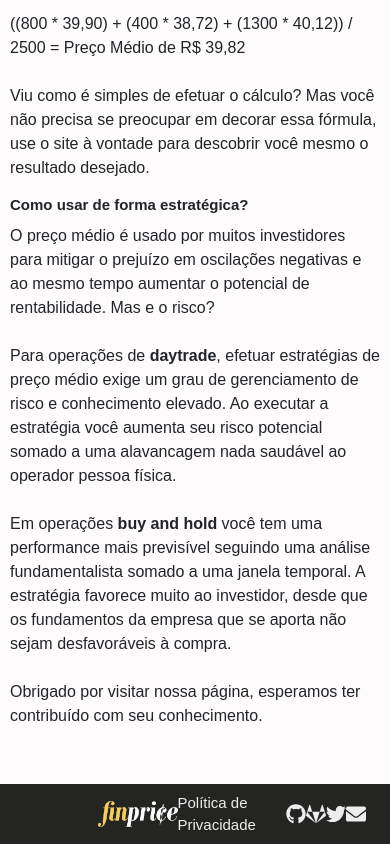
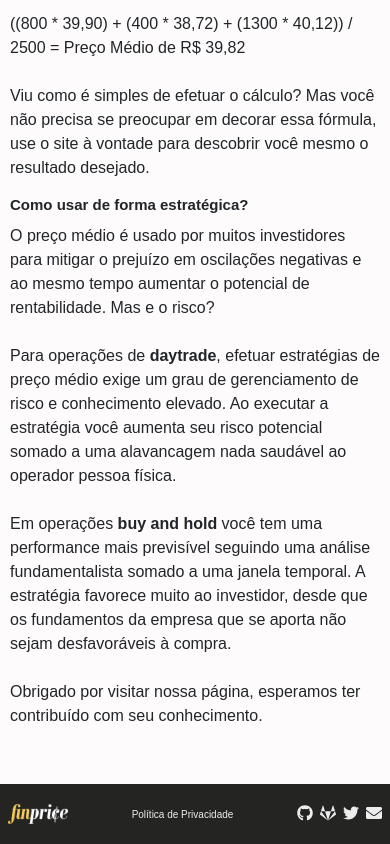
Before and after one commit to hewmoreira/finprice, a Vue app: page / in a window 390 px wide. Shown: the part 1711-2555 px from the top of the page. Built offline with nearby package versions, Linux system fonts and the light colour scheme.

Commit message:
responsive Footer

```diff
--- a/src/components/footer.vue
+++ b/src/components/footer.vue
@@ -6,6 +6,7 @@
         <img id="logo-rodape" :src="logo.yellowwhite" alt="Finprice" />
       </router-link>
       </div>
+
       <div class="links">
         <router-link to="Policy"> Política de Privacidade </router-link>
       </div>
@@ -87,7 +88,6 @@ footer {
 
 .links {
   text-decoration: none;
-  /* color: white; */
 }
 
 a:-webkit-any-link {
@@ -100,4 +100,25 @@ a:hover {
   transition: 0.5s;
   color: var(--color-yellow1);
 }
+
+@media (max-width: 800px) {
+
+#end {
+  font-size: 10px;
+  margin-left: 2%;
+  margin-right: 2%;
+}
+
+#logo-rodape{
+  width: 60px;
+  transition: 2s;
+  display: flex;
+}
+
+.contato {
+  font-size: 16px;
+  width: 85px;
+}
+}
+
 </style>
```
